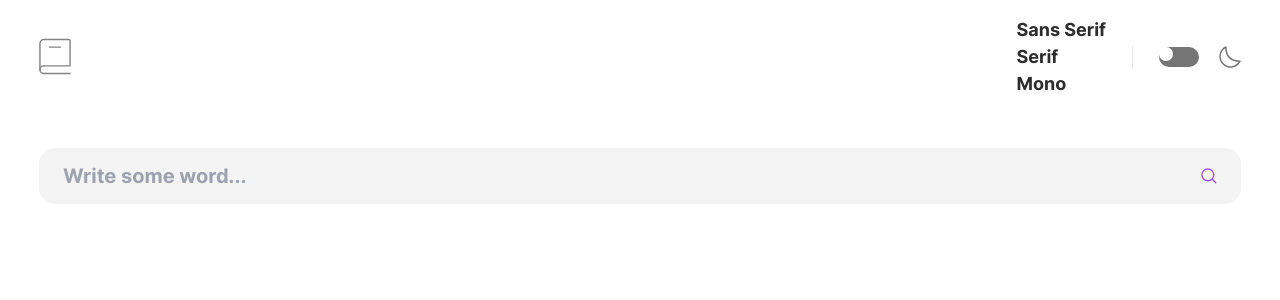
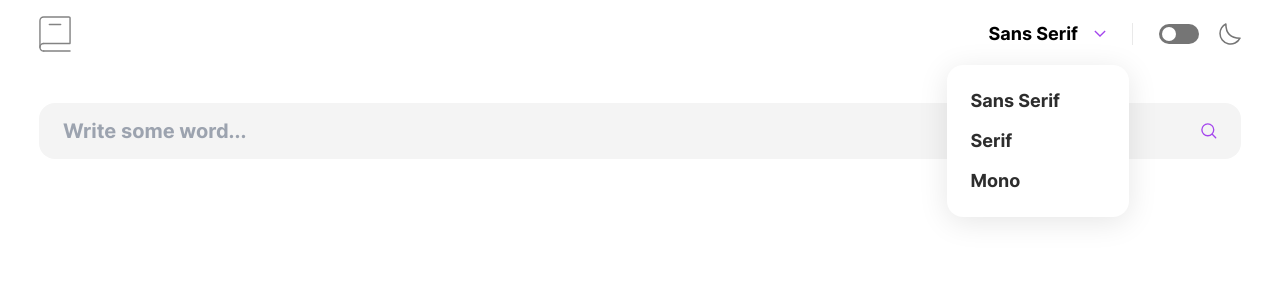
Before and after one commit to FeelsGo-od/FrontendMentor, a Next.js app in the folder dictionary-web-app/: page / in a window 1280 px wide. Both pictures are taken after a click on the element "Sans Serif". Shown: the top 300 px of the page. Built offline with nearby package versions, Linux system fonts and the light colour scheme.

Commit message:
add user's preffered theme by system check

```diff
--- a/dictionary-web-app/app/globals.css
+++ b/dictionary-web-app/app/globals.css
@@ -37,11 +37,53 @@ body {
   margin: auto auto;
 }
 
-/* #select_opt-arrow {
-  background-image: url('../public/images/icon-arrow-down.svg');
-  background-repeat: no-repeat;
-  cursor: pointer;
-  background-position: right;
-  padding-right: 22px;
-  background-size: 0.75rem;
-} */
+
+/* THEME STYLES */
+.light-theme {
+  background: #FFFFFF;
+}
+
+.light-theme .switch-theme-bg .circle {
+  position: relative;
+  top: 3px;
+  right: 0px;
+  transform: translate(3px, 0);
+  transition: transform 0.3s ease;
+}
+
+.dark-theme {
+  background: #050505;
+  color: #FFFFFF;
+}
+
+.dark-theme h1, .dark-theme input, .dark-theme span, .dark-theme li, .dark-theme .theme-white {
+  color: #FFFFFF;
+}
+
+.dark-theme .theme-black {
+  color: #757575;
+}
+
+.dark-theme .text-violet {
+  color: #A445ED;
+}
+
+.dark-theme form {
+  background: #1F1F1F;
+}
+
+.dark-theme .theme-logo path {
+  stroke: #A445ED;
+}
+
+.dark-theme .switch-theme-bg {
+  background: #A445ED;
+}
+
+.dark-theme .switch-theme-bg .circle {
+  position: relative;
+  top: 3px;
+  right: 0px;
+  transform: translate(22px, 0);
+  transition: transform 0.3s ease;
+}
--- a/dictionary-web-app/app/header.js
+++ b/dictionary-web-app/app/header.js
@@ -1,13 +1,20 @@
 'use client'
 
-import React, { useContext } from 'react'
+import React, { useContext, useState } from 'react'
 import Image from "next/image"
 
 import SearchForm from './components/searchForm'
-import { CounterContext } from './layout'
+import { FontContext, ThemeContext } from './layout'
 
 export default function Header() {
-    const { state, dispatch } = useContext(CounterContext)
+    const { state, dispatch } = useContext(FontContext)
+    const { themeState, themeDispatch } = useContext(ThemeContext)
+
+    const [currentFont, setCurrentFont] = useState('Sans Serif')
+    const [selectOpened, setSelectOpend] = useState(false)
+    const [currentTheme, setCurrentTheme] = useState('DARK')
+
+    // WEBSITE LOGO CLICK
     const redirToHome = () => {
         if (typeof window !== "undefined") {
             window.location.href = '/'
@@ -17,19 +24,26 @@ export default function Header() {
     <header className="px-[1.875rem] md:px-[2.438rem] pt-[1rem] mxl:px-[22rem]">
         <nav className="flex justify-between">
             <Image onClick={redirToHome} className="nav_logo tn:w-[1rem] md:w-[2rem]" src={'/images/logo.svg'} width={28} height={32} alt="Dictionary app main page" />
-            <div className="nav_func flex items-center">
+            <div className="nav_func flex items-center relative">
                 <div className="nav_func-left">
-                    <div id="select_opt-arrow" className={`font-bold bg-transparent text-[0.875rem] leading-[1.188rem] md:text-[1.125rem] md:leading-normal text-2D appearance-none`}>
-                        <p onClick={() => dispatch({ type: 'SANS-SERIF' })} className='cursor-pointer'>Sans Serif</p>
-                        <p onClick={() => dispatch({ type: 'SERIF' })} className='cursor-pointer'>Serif</p>
-                        <p onClick={() => dispatch({ type: 'MONO' })} className='cursor-pointer'>Mono</p>
+                    <div className='flex'>
+                        <p onClick={() => setSelectOpend(!selectOpened)} className='cursor-pointer text-[0.875rem] md:text-[1.125rem] mr-4 font-bold'>{currentFont}</p>
+                        <Image src={'/images/icon-arrow-down.svg'} width={12} height={6} alt='select website font style' />
+                    </div>
+                    <div id="select_opt-arrow" className={`opacity-0 absolute h-0 p-0 ${selectOpened && 'opacity-100 py-6 pr-[4.313rem] pl-6 left-[-2.625rem] h-auto'} bg-white rounded-2xl shadow-[0px_5px_30px_rgba(0,0,0,0.1)] font-bold bg-transparent text-[0.875rem] leading-[1.188rem] md:text-[1.125rem] md:leading-normal text-2D appearance-none mt-[1.125rem]`}>
+                        <p onClick={() => dispatch({ type: 'SANS-SERIF' })} className={`${selectOpened ? 'block' : 'hidden'} cursor-pointer font-bold text-[1.125rem] leading-[1.5rem] hover:text-violet`}>Sans Serif</p>
+                        <p onClick={() => dispatch({ type: 'SERIF' })} className={`${selectOpened ? 'block' : 'hidden'} cursor-pointer pt-4 font-bold text-[1.125rem] leading-[1.5rem] hover:text-violet`}>Serif</p>
+                        <p onClick={() => dispatch({ type: 'MONO' })} className={`${selectOpened ? 'block' : 'hidden'} cursor-pointer pt-4 font-bold text-[1.125rem] leading-[1.5rem] hover:text-violet`}>Mono</p>
                     </div>
                 </div>
                 <div className="nav_func-right flex items-center border-l border-E9 pl-4 md:pl-[1.625rem] ml-4 md:ml-[1.625rem]">
-                    <div className="switch-theme-bg w-10 h-5 bg-75 rounded-xl">
+                    <div onClick={() => {
+                        themeDispatch({ type: currentTheme })
+                        setCurrentTheme(currentTheme === 'LIGHT' ? 'DARK' : 'LIGHT')
+                    }} className="cursor-pointer switch-theme-bg w-10 h-5 bg-75 rounded-xl">
                         <div className="circle w-3.5 h-3.5 bg-FF rounded-2xl"></div>
                     </div>
-                    <svg className="ml-3 md:ml-[1.25rem]" width="22" height="22" viewBox="0 0 22 22" fill="none" xmlns="http://www.w3.org/2000/svg">
+                    <svg className="ml-3 md:ml-[1.25rem] theme-logo" width="22" height="22" viewBox="0 0 22 22" fill="none" xmlns="http://www.w3.org/2000/svg">
                         <path fillRule="evenodd" clipRule="evenodd" d="M1 10.449C0.998458 12.8283 1.80169 15.1383 3.27914 17.0033C4.75659 18.8683 6.82139 20.1788 9.13799 20.7218C11.4545 21.2647 13.8866 21.0082 16.039 19.994C18.1912 18.9797 19.9373 17.2673 20.9931 15.1352C11.5442 15.1352 6.85799 10.4479 6.85799 1C5.09842 1.87311 3.61767 3.22033 2.58266 4.88981C1.54765 6.5593 0.999502 8.48469 1 10.449Z" stroke="#757575" strokeWidth="1.5" strokeLinecap="round" strokeLinejoin="round"/>
                     </svg>
                 </div>
--- a/dictionary-web-app/app/layout.js
+++ b/dictionary-web-app/app/layout.js
@@ -5,8 +5,8 @@ import { createContext, useReducer } from 'react';
 
 import './globals.css';
 import Header from "./header";
-// import { CounterContext } from '@/context/counter';
 
+// GET FONTS FOR FONT-CONTEXT(below)
 export const inter = localFont({
   src: './fonts/inter/Inter-VariableFont_slnt,wght.ttf',
   display: 'swap',
@@ -22,11 +22,27 @@ export const inconsolata = localFont({
   display: 'swap',
 });
 
-const initialState = {
+// CHECK PREFFERED THEME
+let systemTheme
+if (typeof window !== "undefined") {
+  const darkThemeMq = window.matchMedia('(prefers-color-scheme: dark)')
+  if(darkThemeMq.matches) {
+    systemTheme = 'dark'
+  } else {
+    systemTheme = 'light'
+  }
+}
+
+// CONTEXT initial states
+const initialFont = {
   font: inter.className
 }
+const initialTheme = {
+  theme: systemTheme
+}
 
-const reducer = (state, action) => {
+// CONTEXT reducers
+const fontReducer = (state, action) => {
   switch (action.type) {
     case "SANS-SERIF":
       return { font: inter.className }
@@ -38,21 +54,39 @@ const reducer = (state, action) => {
       return state
   }
 }
+const themeReducer = (state, action) => {
+  switch (action.type) {
+    case "DARK":
+      return { theme: 'dark' }
+    case "LIGHT":
+      return { theme: 'light' }
+    default:
+      return state
+  }
+}
 
-export const CounterContext = createContext({
-  state: initialState,
+// CONTEXT creation
+export const FontContext = createContext({
+  state: initialFont,
+  dispatch: () => null
+})
+export const ThemeContext = createContext({
+  state: initialTheme,
   dispatch: () => null
 })
 
 export default function RootLayout({ children }) {
-  const [state, dispatch] = useReducer(reducer, initialState)
+  const [state, dispatch] = useReducer(fontReducer, initialFont)
+  const [themeState, themeDispatch] = useReducer(themeReducer, initialTheme)
  return (
-    <html lang="en" className={state.font}>
+    <html lang="en" className={`${state.font} ${themeState.theme === 'dark' ? 'dark-theme' : 'light-theme'}`}>
       <body>
-        <CounterContext.Provider value={{ state, dispatch }}>
-          <Header />
-          {children}
-        </CounterContext.Provider>
+        <ThemeContext.Provider value={{ themeState, themeDispatch }}>
+          <FontContext.Provider value={{ state, dispatch }}>
+            <Header />
+            {children}
+          </FontContext.Provider>
+        </ThemeContext.Provider>
       </body>
     </html>
   )
--- a/dictionary-web-app/app/search/[slug]/components/wordInfo.js
+++ b/dictionary-web-app/app/search/[slug]/components/wordInfo.js
@@ -52,7 +52,7 @@ export default function WordInfo({ wordData, word }) {
                     </ul>
                     {wordData.meanings[0].synonyms.length !== 0 && (
                         <div className="pt-[1.5rem] md:pt-[2rem]">
-                            <span className="text-75 text-[1rem] leading-[1.188rem] md:text-[1.25rem] md:leading-6 mr-[0.66rem]">Synonyms</span>
+                            <span className="text-75 text-[1rem] leading-[1.188rem] md:text-[1.25rem] md:leading-6 mr-[0.66rem] theme-black">Synonyms</span>
                             {wordData.meanings[0].synonyms.map((synonym, i) => (
                                 <span key={i} className={`font-bold break-all text-violet text-[1rem] leading-[1.188rem] md:text-[1.25rem] md:leading-6 ml-[0.84rem]`}>{synonym}{wordData.meanings[0].synonyms.length > 1 && ','}</span>
                             ))}
@@ -60,7 +60,7 @@ export default function WordInfo({ wordData, word }) {
                     )}
                     {wordData.meanings[0].antonyms.length !== 0 && (
                         <div className="pt-[1.5rem] md:pt-[2rem]">
-                            <span className="text-75 text-[1rem] leading-[1.188rem] md:text-[1.25rem] md:leading-6 mr-[0.66rem]">Antonyms</span>
+                            <span className="text-75 text-[1rem] leading-[1.188rem] md:text-[1.25rem] md:leading-6 mr-[0.66rem] theme-black">Antonyms</span>
                             {wordData.meanings[0].antonyms.map((antonym, i) => (
                                 <span key={i} className={`font-bold break-all text-violet text-[1rem] leading-[1.188rem] md:text-[1.25rem] md:leading-6 ml-[0.84rem]`}>{antonym}{wordData.meanings[0].antonym.length > 1 && ','}</span>
                             ))}
@@ -88,8 +88,8 @@ export default function WordInfo({ wordData, word }) {
         <footer className="px-10 md:px-[2.5rem] pt-[2rem] mxl:px-[22rem] pb-[5.313rem] md:pb-[7.375rem] mxl:pb-[7.75rem]">
             <div className="w-full bg-E9 h-px"></div>
                 <ul className="flex flex-wrap md:items-center pt-[1.5rem]">
-                    <li className="text-75 text-[0.875rem] leading-[1.375rem] underline">Source</li>
-                    <li className="w-full md:w-auto md:ml-[1.25rem]"><a href="/" className="link-red break-all underline text-2D text-[0.875rem] leading-[1.063rem]">https://en.wiktionary.org/wiki/{word}</a></li>
+                    <li className="text-75 text-[0.875rem] leading-[1.375rem] underline theme-black">Source</li>
+                    <li className="w-full md:w-auto md:ml-[1.25rem]"><a href="/" className="link-red break-all underline text-2D text-[0.875rem] leading-[1.063rem] theme-white">https://en.wiktionary.org/wiki/{word}</a></li>
                 </ul>
         </footer>
     </>
```
Also changed, not shown: dictionary-web-app/context/counter.js (deleted, +0 -36 lines).
